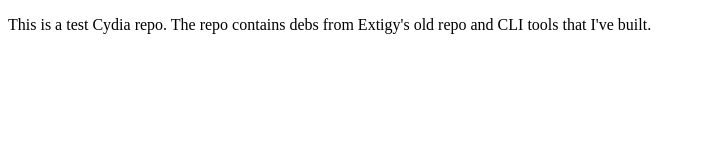
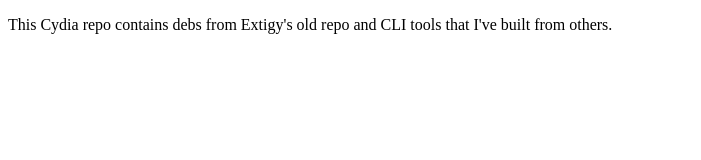
Before and after one commit to resistor4u/resistor4u.github.io, a plain HTML site: page index.html in a window 1280 px wide. Shown: the whole page, without its empty margins (0-701 px from the left). Drawn offline with Linux system fonts and the light colour scheme.

Commit message:
Update index.html

```diff
--- a/index.html
+++ b/index.html
@@ -1,6 +1,6 @@
 <!DOCTYPE html>
 <html>
 <body>
-<p>This is a test Cydia repo. The repo contains debs from Extigy's old repo and CLI tools that I've built.</p>
+<p>This Cydia repo contains debs from Extigy's old repo and CLI tools that I've built from others.</p>
 </body>
 </html>
```
